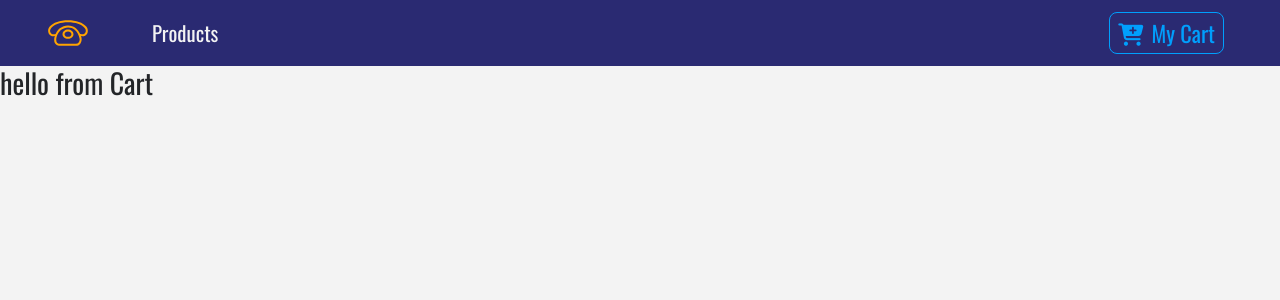
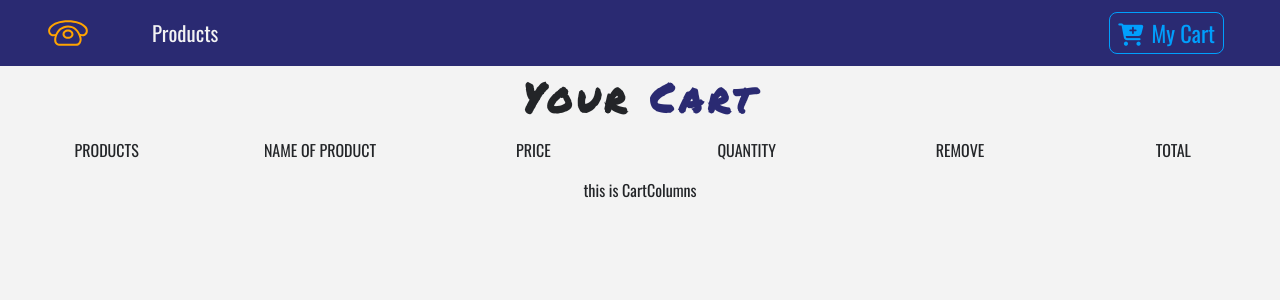
Before and after one commit to ArmanEskandari/react-phone-e-commerce-app, a React (Create React App) app: page /cart in a window 1280 px wide. Shown: the top 300 px of the page. Built offline with nearby package versions, Linux system fonts and the light colour scheme.

Commit message:
created CartColumns

```diff
--- a/src/App.js
+++ b/src/App.js
@@ -5,9 +5,9 @@
 import Navbar from "./components/Navbar";
 import ProductList from "./components/ProductList";
 import Details from "./components/Details";
-import Cart from "./components/Cart";
 import Default from "./components/Default";
 import Modal from "./components/Modal";
+import Cart from "./components/Cart/Cart";
 
 function App() {
   return (
--- a/src/components/Cart.js
+++ /dev/null
@@ -1,9 +0,0 @@
-import React from "react";
-
-export default function Cart() {
-  return (
-    <div>
-      <h3>hello from Cart</h3>
-    </div>
-  );
-}
--- /dev/null
+++ b/src/components/Cart/Cart.js
@@ -0,0 +1,12 @@
+import React from "react";
+import Title from "../Title";
+import CartColumns from "./CartColumns";
+
+export default function Cart() {
+  return (
+    <section>
+      <Title name="your" title="cart" />
+      <CartColumns />
+    </section>
+  );
+}
--- /dev/null
+++ b/src/components/Cart/CartColumns.js
@@ -0,0 +1,29 @@
+import React from "react";
+
+export default function CartColumns() {
+  return (
+    <div className="container-fluid text-center d-none d-lg-block">
+      <div className="row">
+        <div className="col-10 mx-auto col-lg-2">
+          <p className="text-uppercase">products</p>
+        </div>
+        <div className="col-10 mx-auto col-lg-2">
+          <p className="text-uppercase">name of product</p>
+        </div>
+        <div className="col-10 mx-auto col-lg-2">
+          <p className="text-uppercase">price</p>
+        </div>
+        <div className="col-10 mx-auto col-lg-2">
+          <p className="text-uppercase">quantity</p>
+        </div>
+        <div className="col-10 mx-auto col-lg-2">
+          <p className="text-uppercase">remove</p>
+        </div>
+        <div className="col-10 mx-auto col-lg-2">
+          <p className="text-uppercase">total</p>
+        </div>
+      </div>
+      this is CartColumns
+    </div>
+  );
+}
--- a/src/context.js
+++ b/src/context.js
@@ -9,6 +9,9 @@
   const [cart, setCart] = useState([]);
   const [modalOpen, setModalOpen] = useState(false);
   const [modalDetail, setModalDetail] = useState(detail);
+  const [cartSubTotal, setCartSubtotal] = useState(0);
+  const [cartTax, setCartTax] = useState(0);
+  const [cartTotal, setCarttotal] = useState(0);
 
   // we did this because we didn't want to mutate the data.js
   useEffect(() => {
@@ -55,6 +58,23 @@
     setModalOpen(false);
   };
 
+  const increment = (id) => {
+    console.log("incremented");
+  };
+
+  const decrement = (id) => {
+    console.log("decremented");
+  };
+
+  const removeItem = (id) => {
+    const newProducts = products.filter((item) => item.id !== id);
+    setProducts(newProducts);
+  };
+
+  const clearCart = () => {
+    setCart([]);
+  };
+
   return (
     <ProductContext.Provider
       value={{
@@ -66,6 +86,10 @@
         closeModal,
         modalOpen,
         modalDetail,
+        removeItem,
+        increment,
+        decrement,
+        clearCart,
       }}>
       {props.children}
     </ProductContext.Provider>
```
